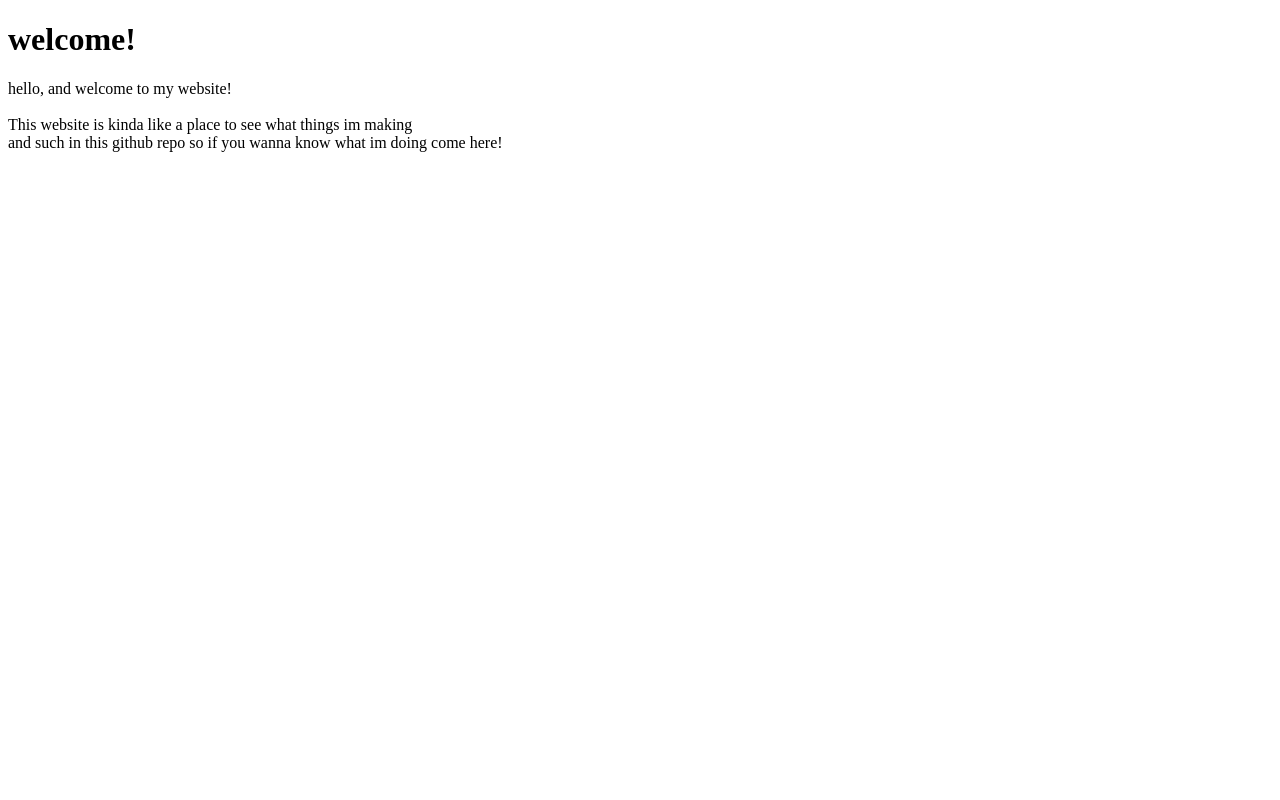
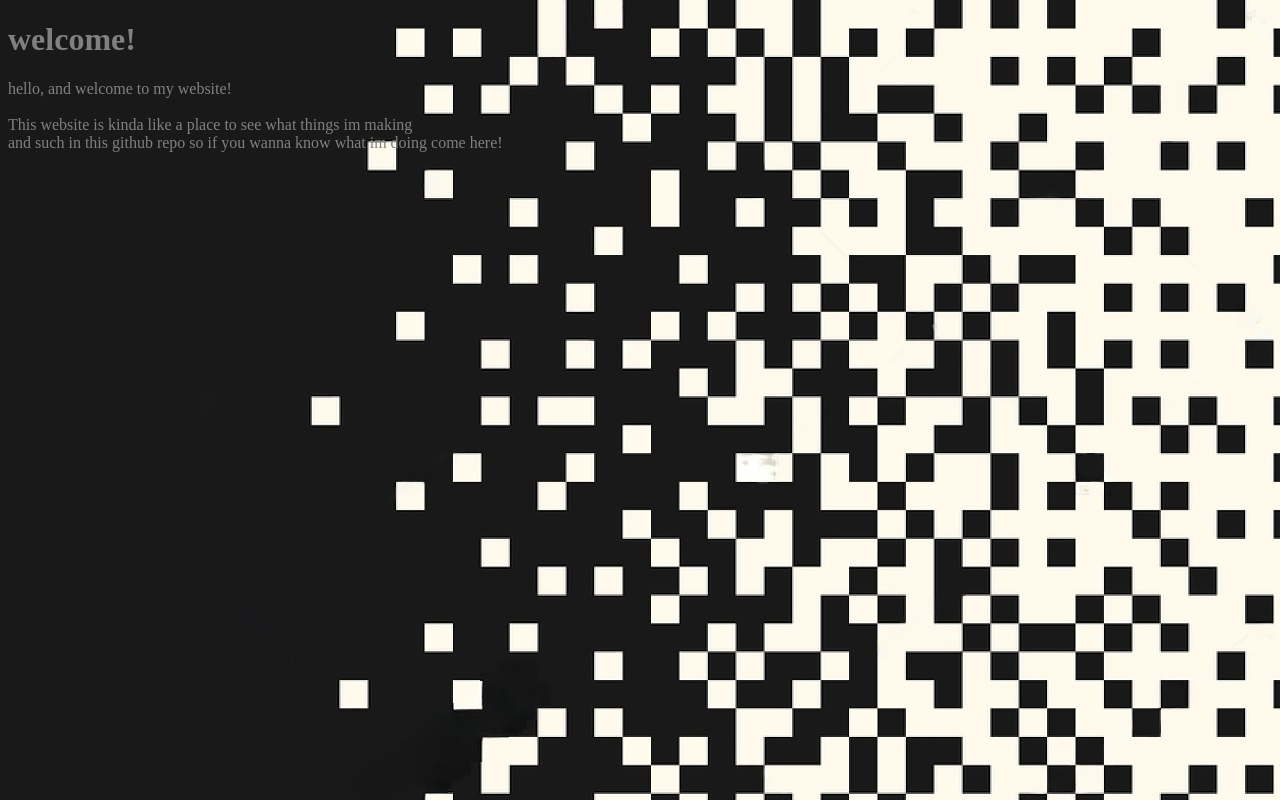
Before and after one commit to arikerlque/ariksplace, a plain HTML site: page index.html in a window 1280 px wide. Drawn offline with Linux system fonts and the light colour scheme.

Commit message:
main page

```diff
--- a/index.html
+++ b/index.html
@@ -2,6 +2,7 @@
 <html>
  <head>
   <title>ariks place</title>
+    <link href="https://raw.githubusercontent.com/arikerlque/ariksplace/refs/heads/main/style.css" rel="stylesheet" type="text/css" media="all">
  </head>
  <body>
   <h1>welcome!</h1>
```
